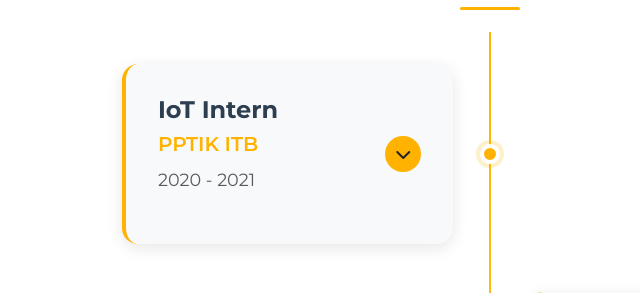
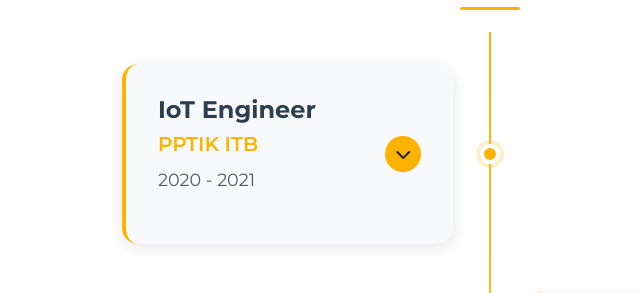
Before and after one commit to ikhsann12760/my_portofolio, a Flask app: page / in a window 1280 px wide. Shown: the part 3815-4108 px from the top of the page, without its empty margins (150-790 px from the left). Run offline with Flask 3, Linux system fonts and the light colour scheme; some libraries are stand-ins or nearby versions.

Commit message:
perubahan pada bagian pengalaman kerja

```diff
--- a/static/templates/index.html
+++ b/static/templates/index.html
@@ -467,7 +467,7 @@
                             <div class="timeline-content">
                                 <div class="d-flex justify-content-between align-items-center">
                                     <div>
-                                        <h4>IoT Intern</h4>
+                                        <h4>IoT Engineer</h4>
                                         <h5>PPTIK ITB</h5>
                                         <p class="text-muted">2020 - 2021</p>
                                     </div>
```
